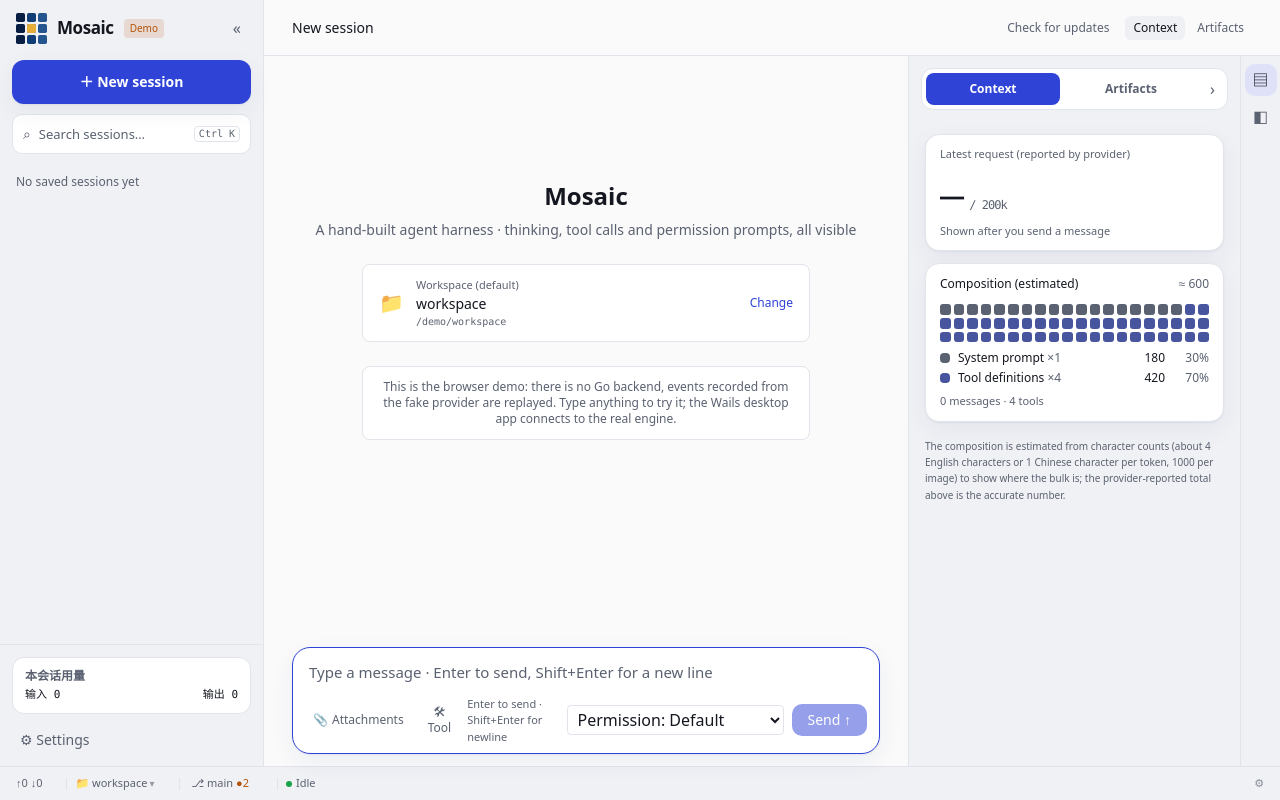
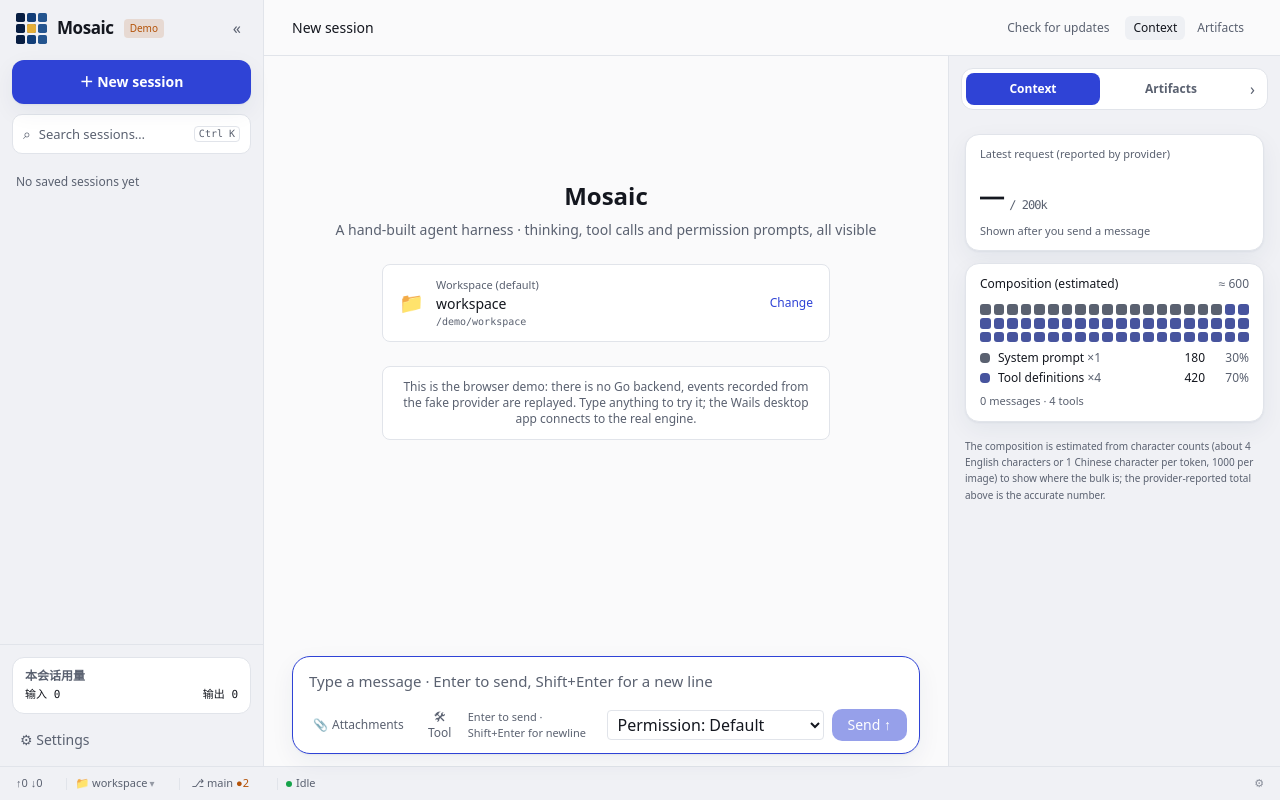
Before and after one commit to crazyjums/mosaic, a React (Vite) app in the folder frontend/: page / in a window 1280 px wide. Built offline with nearby package versions, Linux system fonts and the light colour scheme.

Commit message:
style(mosaic): use top tabs without duplicate context rail

```diff
--- a/frontend/src/components/SidePanel.tsx
+++ b/frontend/src/components/SidePanel.tsx
@@ -61,32 +61,13 @@ export default function SidePanel() {
               onClick={() => void update({ contextPanel: true, sideTab: x.id })}
               aria-pressed={tab === x.id}
             >{t(x.label)} {x.id === "artifacts" && count > 0 && <span className="rounded-full bg-panel/30 px-1.5 text-[10px]">{count}</span>}</button>)}
+            {tab === "artifacts" && first && <button className="rounded-lg px-2 text-muted hover:bg-panel-2 hover:text-fg" onClick={() => setZoom(true)} aria-label={t("放大预览")}>⤢</button>}
             <button className="rounded-lg px-2 text-muted hover:bg-panel-2 hover:text-fg" onClick={() => void update({ contextPanel: false })} aria-label={t("折叠面板")}>›</button>
           </nav>
           {tab === "context" ? <ContextPanel active /> : <ArtifactsPanel />}
         </section>
       )}
-      {/* 侧边标签栏：折叠时也在，点标签展开 */}
-      <nav className="flex h-full w-10 shrink-0 flex-col items-center gap-1 border-l border-line bg-side py-2" aria-label={t("右侧面板")}>
-        {TABS.map((x) => {
-          const active = open && tab === x.id;
-          return (
-            <button
-              key={x.id}
-              className={`flex w-8 shrink-0 flex-col items-center gap-1 rounded-ctl px-0.5 py-2 text-[11px] hover:bg-panel-2 focus-visible:outline-2 focus-visible:outline-accent ${active ? "bg-accent-soft text-fg" : "text-muted"}`}
-              onClick={() => toggleSideTab(x.id)}
-              aria-pressed={active}
-              aria-label={t(x.label)}
-              title={active ? `${t(x.label)} · ${t("折叠")}` : t(x.label)}
-            >
-              <span aria-hidden="true" className="shrink-0 text-base leading-none">{x.icon}</span>
-
-              {x.id === "artifacts" && count > 0 && <span className="rounded-full bg-accent px-1 text-[9px] leading-3 text-on-accent">{count}</span>}
-            </button>
-          );
-        })}
-      </nav>
-      {zoom && first && <ZoomedArtifacts onClose={() => setZoom(false)} workspace={workspace} />}
+{zoom && first && <ZoomedArtifacts onClose={() => setZoom(false)} workspace={workspace} />}
     </div>
   );
 }
```
